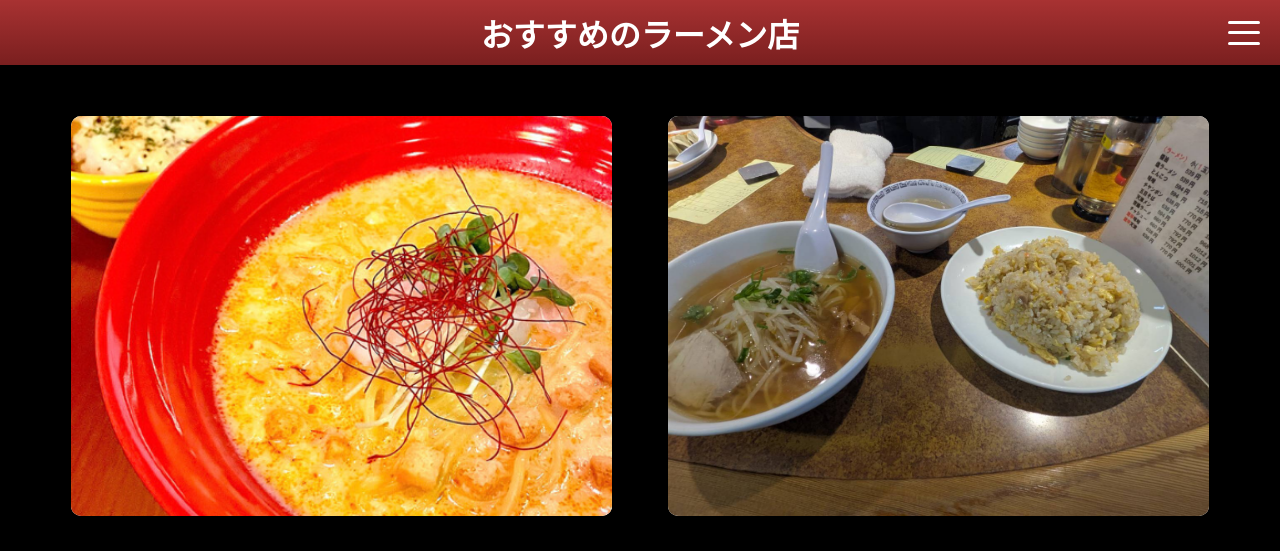
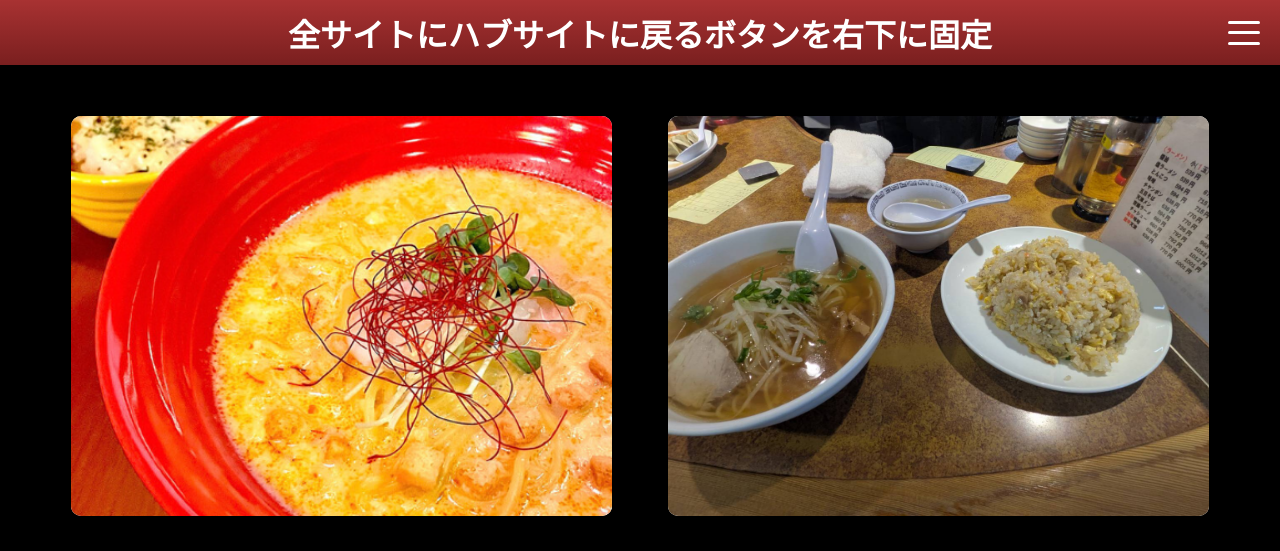
Before and after one commit to kuro0320-s/ramen, a plain HTML site: page index-main.html in a window 1280 px wide. Shown: the top 551 px of the page. Drawn offline with Linux system fonts and the light colour scheme.

Commit message:
add text

```diff
--- a/index-main.html
+++ b/index-main.html
@@ -45,7 +45,7 @@
                 </nav>
             </div>
 
-            <h1 style="color: white; text-align:center;">おすすめのラーメン店</h1>
+            <h1 style="color: white; text-align:center;">全サイトにハブサイトに戻るボタンを右下に固定</h1>
 
         </header>
 
```
